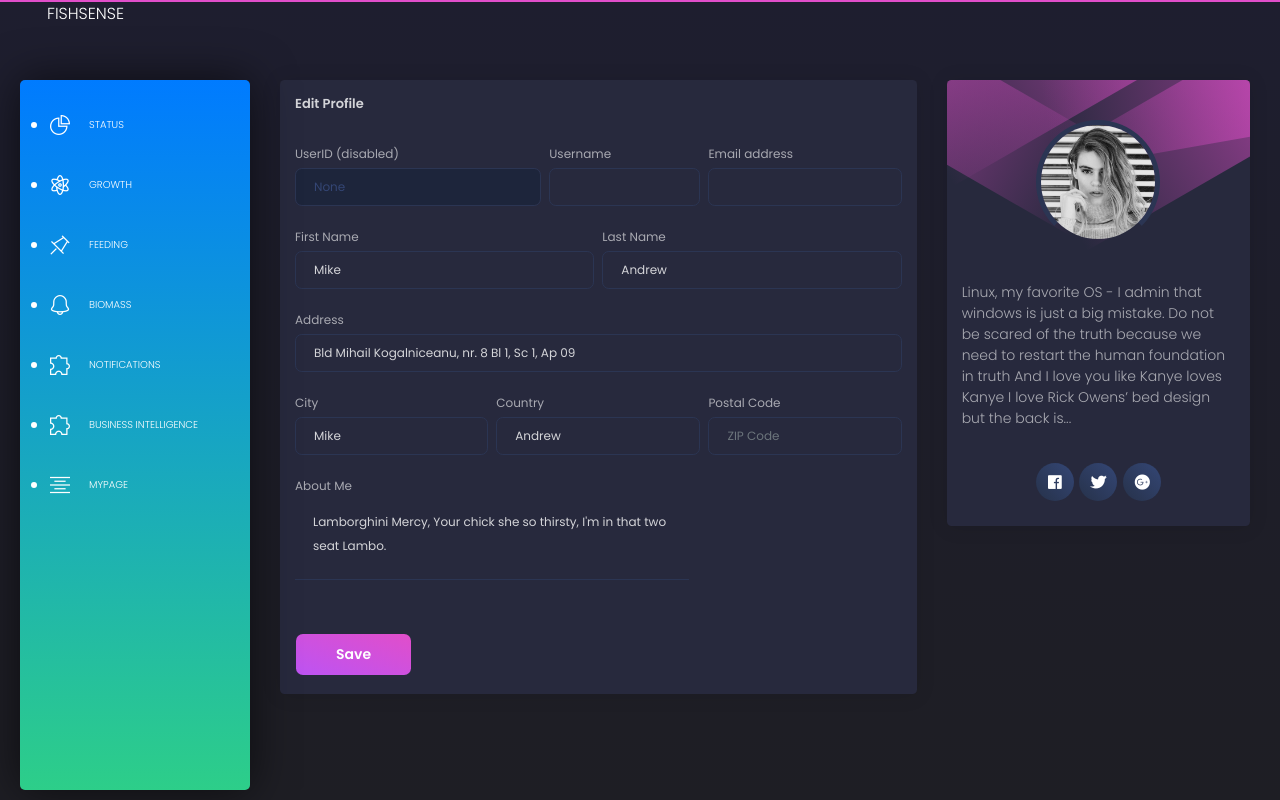
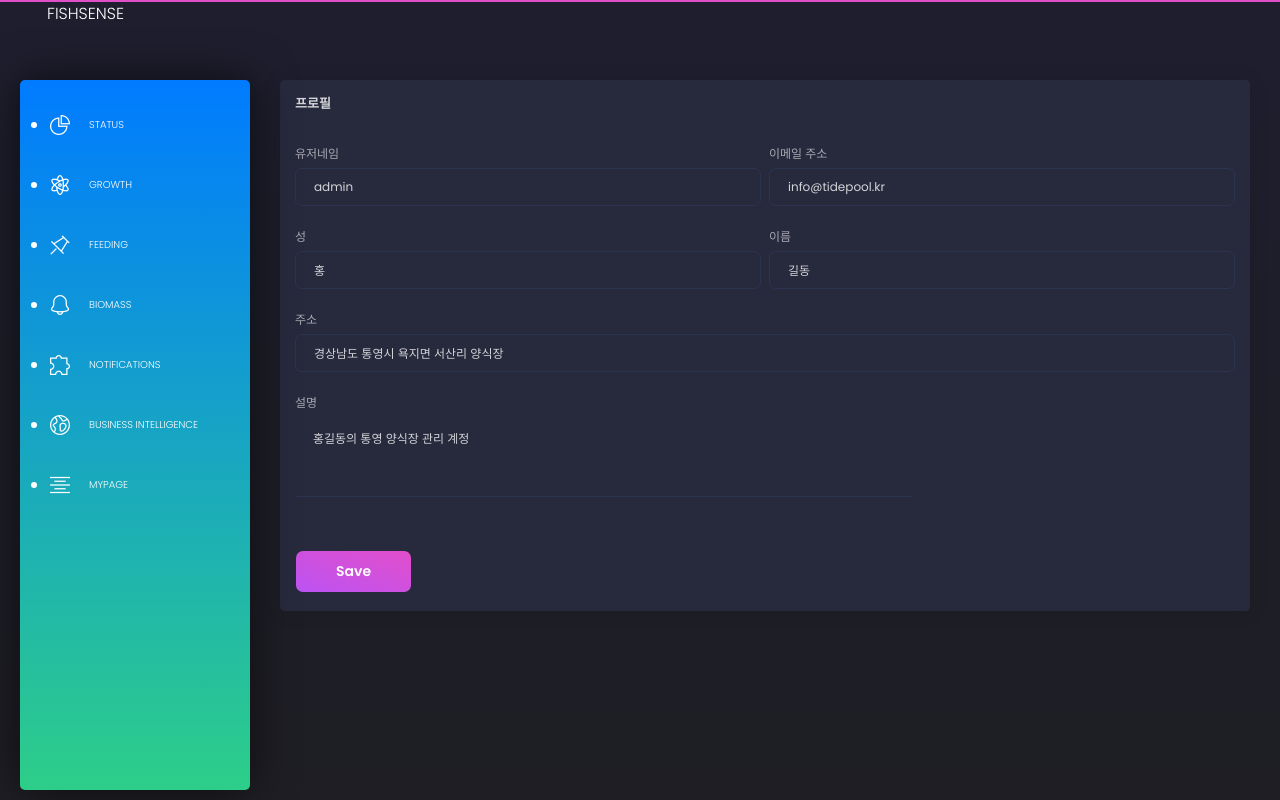
Before and after one commit to jsheo96/FishSense, a Django app: page /page-user.html in a window 1280 px wide. Run offline with Django 3.2, Linux system fonts and the light colour scheme; some libraries are stand-ins or nearby versions.

Commit message:
mypage ane and business intelligence edit

```diff
--- a/apps/templates/home/page-user.html
+++ b/apps/templates/home/page-user.html
@@ -8,80 +8,54 @@
 {% block content %}
 
 <div class="row">
-  <div class="col-md-8">
+  <div class="col-md-12">
     <div class="card">
       <div class="card-header">
-        <h5 class="title">Edit Profile</h5>
+        <h5 class="title">프로필</h5>
       </div>
       <div class="card-body">
         <form>
           <div class="row">
-            <div class="col-md-5 pr-md-1">
+            <div class="col-md-6 pr-md-1">
               <div class="form-group">
-                <label>UserID (disabled)</label>
-                <input type="text" class="form-control" disabled="" value="{{ request.user.id }}">
+                <label>유저네임</label>
+                <input type="text" class="form-control" value="admin">
               </div>
             </div>
-            <div class="col-md-3 px-md-1">
+            <div class="col-md-6 pl-md-1">
               <div class="form-group">
-                <label>Username</label>
-                <input type="text" class="form-control" value="{{ request.user.username }}">
-              </div>
-            </div>
-            <div class="col-md-4 pl-md-1">
-              <div class="form-group">
-                <label for="exampleInputEmail1">Email address</label>
-                <input type="email" class="form-control" value="{{ request.user.email }}">
+                <label for="exampleInputEmail1">이메일 주소</label>
+                <input type="email" class="form-control" value="info@tidepool.kr">
               </div>
             </div>
           </div>
           <div class="row">
             <div class="col-md-6 pr-md-1">
               <div class="form-group">
-                <label>First Name</label>
-                <input type="text" class="form-control" placeholder="Company" value="Mike">
+                <label>성</label>
+                <input type="text" class="form-control" placeholder="Last Name" value="홍">
               </div>
             </div>
             <div class="col-md-6 pl-md-1">
               <div class="form-group">
-                <label>Last Name</label>
-                <input type="text" class="form-control" placeholder="Last Name" value="Andrew">
+                <label>이름</label>
+                <input type="text" class="form-control" placeholder="First Name" value="길동">
               </div>
             </div>
           </div>
           <div class="row">
             <div class="col-md-12">
               <div class="form-group">
-                <label>Address</label>
-                <input type="text" class="form-control" placeholder="Home Address" value="Bld Mihail Kogalniceanu, nr. 8 Bl 1, Sc 1, Ap 09">
-              </div>
-            </div>
-          </div>
-          <div class="row">
-            <div class="col-md-4 pr-md-1">
-              <div class="form-group">
-                <label>City</label>
-                <input type="text" class="form-control" placeholder="City" value="Mike">
-              </div>
-            </div>
-            <div class="col-md-4 px-md-1">
-              <div class="form-group">
-                <label>Country</label>
-                <input type="text" class="form-control" placeholder="Country" value="Andrew">
-              </div>
-            </div>
-            <div class="col-md-4 pl-md-1">
-              <div class="form-group">
-                <label>Postal Code</label>
-                <input type="number" class="form-control" placeholder="ZIP Code">
+                <label>주소</label>
+                <input type="text" class="form-control" placeholder="Home Address" value="경상남도 통영시 욕지면 서산리 양식장">
               </div>
             </div>
           </div>
           <div class="row">
             <div class="col-md-8">
               <div class="form-group">
-                <label>About Me</label>
-                <textarea rows="4" cols="80" class="form-control" placeholder="Here can be your description" value="Mike">Lamborghini Mercy, Your chick she so thirsty, I'm in that two seat Lambo.</textarea>
+                <label>설명</label>
+                <textarea rows="4" cols="80" class="form-control" placeholder="Here can be your description" value="Mike">홍길동의 통영 양식장 관리 계정</textarea>
               </div>
             </div>
           </div>
@@ -92,46 +66,6 @@
       </div>
     </div>
   </div>
-  <div class="col-md-4">
-    <div class="card card-user">
-      <div class="card-body">
-        <p class="card-text">
-          <div class="author">
-            <div class="block block-one"></div>
-            <div class="block block-two"></div>
-            <div class="block block-three"></div>
-            <div class="block block-four"></div>
-            <a href="javascript:void(0)">
-              <img class="avatar" src="/static/assets/img/emilyz.jpg" alt="Bill Gates photo - when buys a Linux.">
-              <h5 class="title">
-                {{ request.user.username }}
-              </h5>
-            </a>
-            <p class="description">
-              {{ request.user.email }}
-            </p>
-          </div>
-        </p>
-        <div class="card-description">
-          Linux, my favorite OS - I admin that windows is just a big mistake.
-          Do not be scared of the truth because we need to restart the human foundation in truth And I love you like Kanye loves Kanye I love Rick Owens’ bed design but the back is...
-        </div>
-      </div>
-      <div class="card-footer">
-        <div class="button-container">
-          <button href="javascript:void(0)" class="btn btn-icon btn-round btn-facebook">
-            <i class="fab fa-facebook"></i>
-          </button>
-          <button href="javascript:void(0)" class="btn btn-icon btn-round btn-twitter">
-            <i class="fab fa-twitter"></i>
-          </button>
-          <button href="javascript:void(0)" class="btn btn-icon btn-round btn-google">
-            <i class="fab fa-google-plus"></i>
-          </button>
-        </div>
-      </div>
-    </div>
-  </div>
 </div>
 
 
--- a/apps/templates/includes/sidebar.html
+++ b/apps/templates/includes/sidebar.html
@@ -34,8 +34,8 @@
             </a>
           </li>
           <li class="active">
-            <a href="/ui-notifications.html">
-              <i class="tim-icons icon-puzzle-10"></i>
+            <a href="/ui-business.html">
+              <i class="tim-icons icon-world"></i>
               <p>Business Intelligence</p>
             </a>
           </li>
```
Also changed, not shown: apps/templates/home/ui-business.html (added, +94 -0 lines).
